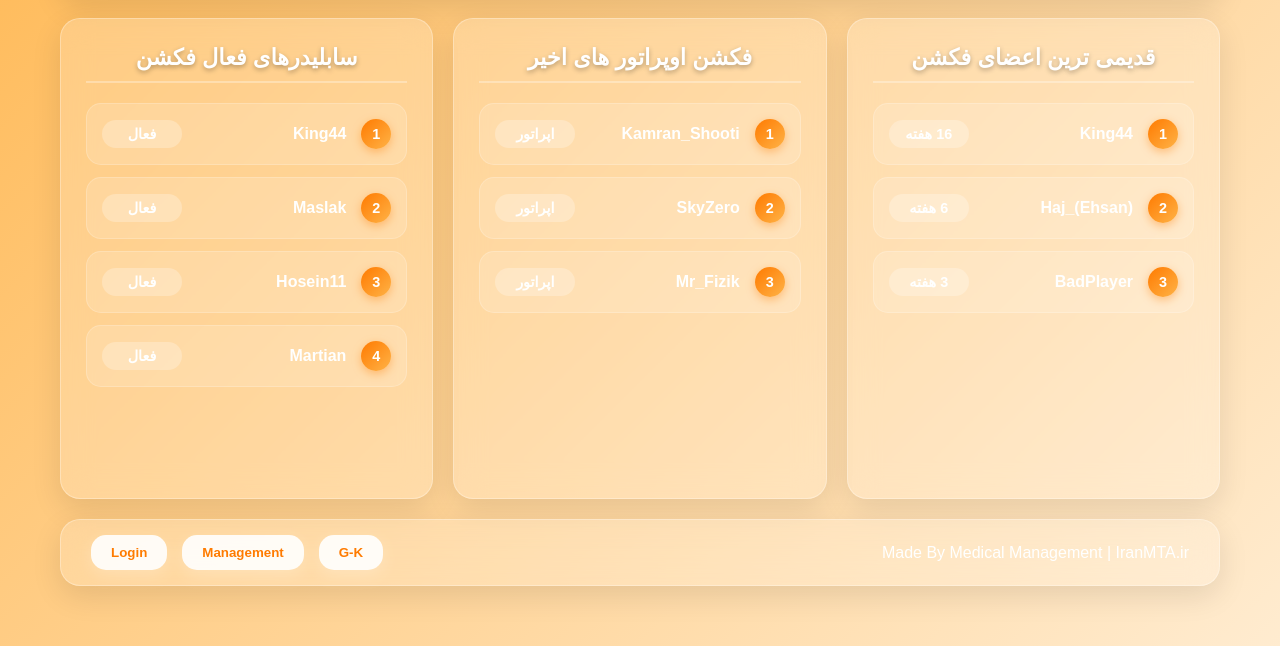
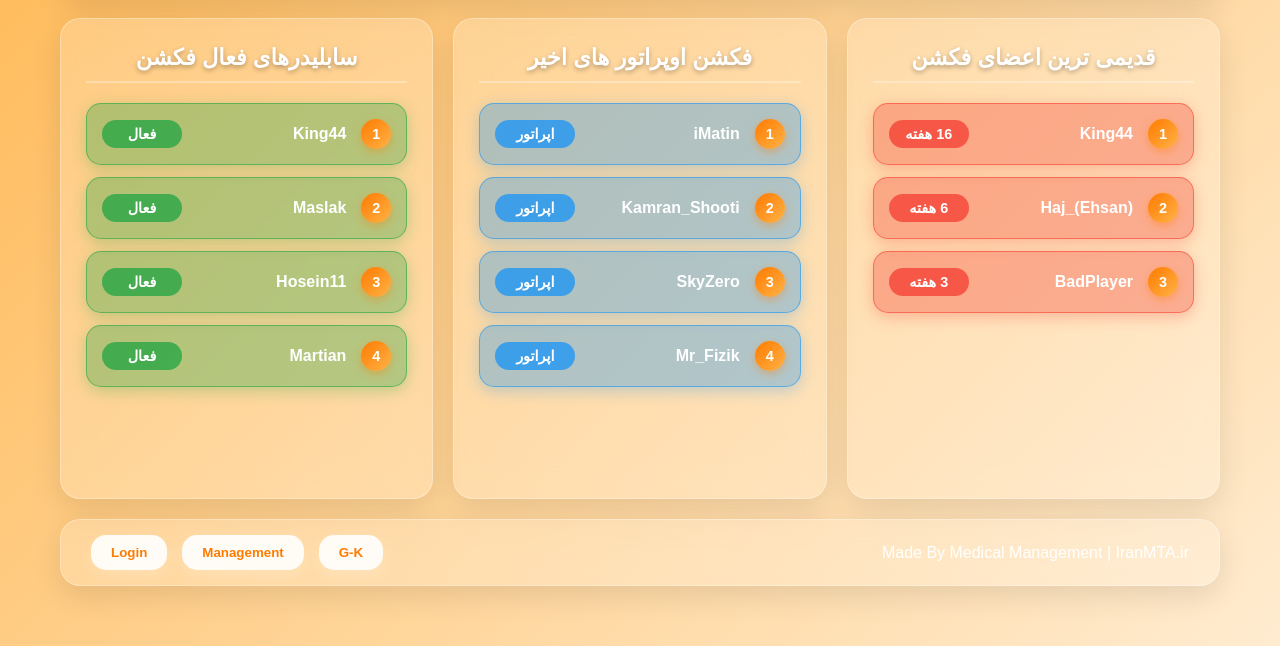
Before and after one commit to AlirezaIsDev/IranMTAMedic, a plain HTML site: page index.html in a window 1280 px wide. Shown: the part 154-800 px from the top of the page. Drawn offline with Linux system fonts and the light colour scheme.

Commit message:
Update index.html

```diff
--- a/index.html
+++ b/index.html
@@ -173,6 +173,39 @@
       font-weight: bold;
       min-width: 80px;
       text-align: center;
+    }
+
+    /* استایل: سابلیدر فعال - سبز */
+    .rank-item.active {
+      background: rgba(40, 167, 69, 0.35) !important;
+      border: 1px solid rgba(40, 167, 69, 0.6);
+      box-shadow: 0 4px 15px rgba(40, 167, 69, 0.3);
+    }
+    .rank-item.active .player-weeks {
+      background: rgba(40, 167, 69, 0.8) !important;
+      color: white;
+    }
+
+    /* استایل: اوپراتور - آبی */
+    .rank-item.operator {
+      background: rgba(33, 150, 243, 0.35) !important;
+      border: 1px solid rgba(33, 150, 243, 0.6);
+      box-shadow: 0 4px 15px rgba(33, 150, 243, 0.3);
+    }
+    .rank-item.operator .player-weeks {
+      background: rgba(33, 150, 243, 0.8) !important;
+      color: white;
+    }
+
+    /* استایل: قدیمی‌ترین عضو - قرمز */
+    .rank-item.senior {
+      background: rgba(244, 67, 54, 0.35) !important;
+      border: 1px solid rgba(244, 67, 54, 0.6);
+      box-shadow: 0 4px 15px rgba(244, 67, 54, 0.3);
+    }
+    .rank-item.senior .player-weeks {
+      background: rgba(244, 67, 54, 0.8) !important;
+      color: white;
     }
 
     .login-form {
@@ -386,8 +419,8 @@
         <h1 class="title">سیستم مدیریت Medic</h1>
       </div>
       <div class="user-info">
-        <div class="rank-badge">Rank: Owner</div>
-        <div>خوش آمدید (SkyZero)</div>
+        <div class="rank-badge">Rank: Member</div>
+        <div>خوش آمدید</div>
       </div>
     </div>
 
@@ -421,16 +454,21 @@
         <div class="rank-list">
           <div class="rank-item">
             <div class="rank-number">1</div>
+            <div class="player-name">iMatin</div>
+            <div class="player-weeks">اپراتور</div>
+          </div>
+          <div class="rank-item">
+            <div class="rank-number">2</div>
             <div class="player-name">Kamran_Shooti</div>
             <div class="player-weeks">اپراتور</div>
           </div>
           <div class="rank-item">
-            <div class="rank-number">2</div>
+            <div class="rank-number">3</div>
             <div class="player-name">SkyZero</div>
             <div class="player-weeks">اپراتور</div>
           </div>
           <div class="rank-item">
-            <div class="rank-number">3</div>
+            <div class="rank-number">4</div>
             <div class="player-name">Mr_Fizik</div>
             <div class="player-weeks">اپراتور</div>
           </div>
@@ -697,6 +735,24 @@
     passwordInput.addEventListener('keypress', (e) => {
       if (e.key === 'Enter') submitLogin.click();
     });
+
+    // اعمال رنگ‌ها به صورت خودکار بعد از لود صفحه
+    document.addEventListener('DOMContentLoaded', () => {
+      const allItems = document.querySelectorAll('.rank-item .player-weeks');
+
+      allItems.forEach(item => {
+        const text = item.textContent.trim();
+        const parent = item.parentElement;
+
+        if (text === 'فعال') {
+          parent.classList.add('active'); // سبز
+        } else if (text === 'اپراتور') {
+          parent.classList.add('operator'); // آبی
+        } else if (text.includes('هفته')) {
+          parent.classList.add('senior'); // قرمز
+        }
+      });
+    });
   </script>
 </body>
 </html>
```
